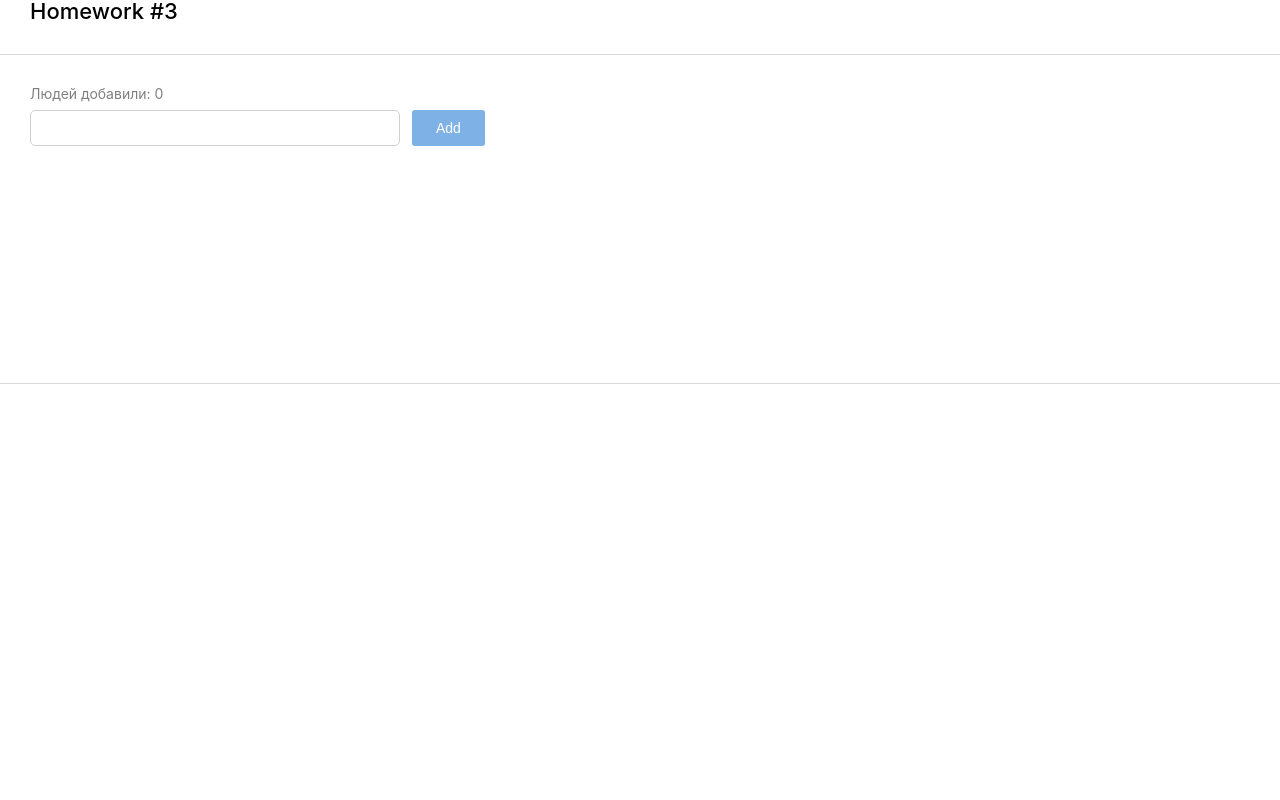
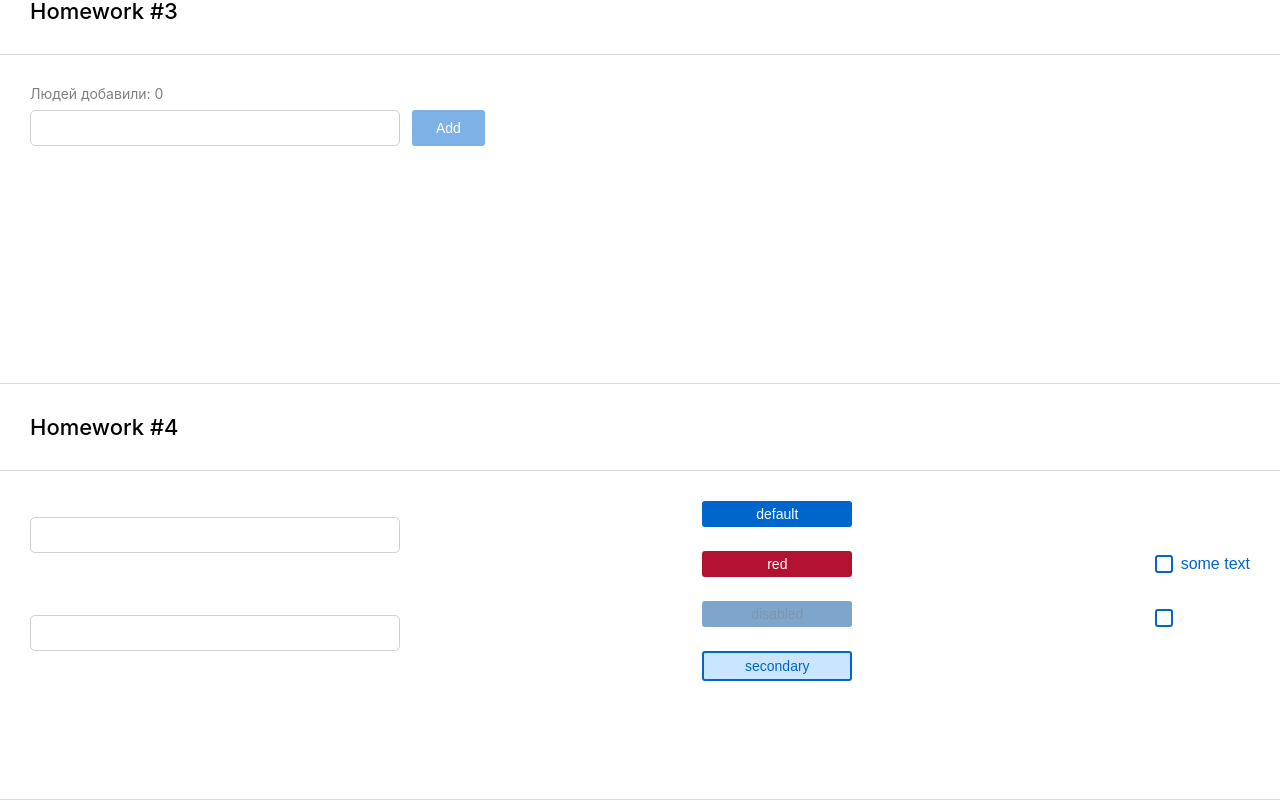
Before and after one commit to LapatinKostya/ignat-homeworks, a React (Create React App) app: page / in a window 1280 px wide. Shown: the part 864-1664 px from the top of the page. Before the commit the page ends 1248 px from the top, so only its background shows below. Built offline with nearby package versions, Linux system fonts and the light colour scheme.

Commit message:
HW-4 (universal components)

```diff
--- a/src/s1-main/App.tsx
+++ b/src/s1-main/App.tsx
@@ -3,6 +3,7 @@ import s from './App.module.css'
 import HW1 from '../s2-homeworks/hw01/HW1'
 import HW2 from "../s2-homeworks/hw02/HW2";
 import HW3 from "../s2-homeworks/hw03/HW3";
+import HW4 from "../s2-homeworks/hw04/HW4";
 
 function App() {
     return (
@@ -11,7 +12,7 @@ function App() {
             {/*раскомментировать по ходу выполнения*/}
             <HW2/>
             <HW3/>
-            {/*<HW4/>*/}
+            <HW4/>
 
             {/*при выполнении дз 5 и более - закомментировать здесь дз 1-4, так как они есть внутри дз 5*/}
             {/*<HW5/>*/}
--- a/src/s2-homeworks/hw04/common/c1-SuperInputText/SuperInputText.module.css
+++ b/src/s2-homeworks/hw04/common/c1-SuperInputText/SuperInputText.module.css
@@ -2,19 +2,30 @@
 }
 
 .input {
+    outline: none;
+    border: 1px solid #D1D1D1;
+    border-radius: 5px;
+    font-size: 16px;
+    font-weight: 500;
+    padding: 8px 12px;
+    min-width: 100%;
 }
 
 .inputWrapper {
+    width: 370px;
+    height: 50px;
 }
 
 .superInput {
 }
 
 .errorInput {
+    border: 1px solid #CC1439;
 }
 
 .errorInput:focus {
 }
 
 .error {
+    color: #CC1439;
 }
--- a/src/s2-homeworks/hw04/common/c1-SuperInputText/SuperInputText.tsx
+++ b/src/s2-homeworks/hw04/common/c1-SuperInputText/SuperInputText.tsx
@@ -48,14 +48,14 @@ const SuperInputText: React.FC<SuperInputTextPropsType> = (
         onEnter() // то вызвать его
     }
 
-    const finalSpanClassName = s.error
-        + (spanClassName ? ' ' + spanClassName : '')
-    const finalInputClassName = s.input
-        + (error ? ' ' + s.errorInput : ' ' + s.superInput)
-        + (className ? ' ' + s.className : '') // задача на смешивание классов
+    const finalSpanClassName = `${s.error} ${spanClassName ? spanClassName : ''}`
+    // s.error + (spanClassName ? ' ' + spanClassName : '')
+    const finalInputClassName =
+        s.input + (error ? ' ' + s.errorInput : ' ' + s.superInput) + (className ? ' ' + s.className : '')
 
     return (
         <div className={s.inputWrapper}>
+
             <input
                 id={id}
                 type={'text'}
--- a/src/s2-homeworks/hw04/common/c2-SuperButton/SuperButton.module.css
+++ b/src/s2-homeworks/hw04/common/c2-SuperButton/SuperButton.module.css
@@ -1,16 +1,33 @@
 .button {
+    background-color: #0066CC;
+    color: #FFFFFF;
+    border-radius: 3px;
+    padding: 5px 24px;
+    outline: none;
+    border: none;
+    font-size: 14px;
+    font-weight: 500;
+    min-width: 150px;
 }
 
 .disabled {
+    background-color: #004D99;
+    opacity: 50%;
+    color: #002E5C;
 }
 
 .secondary {
+    box-sizing: border-box;
+    background-color: #C9E5FF;
+    color: #0066CC;
+    border: 2px solid #0066CC;
 }
 
 .default {
 }
 
 .red {
+    background-color: #B21232;
 }
 
 .default:hover {
@@ -20,6 +37,7 @@
 }
 
 .secondary:hover {
+
 }
 
 
--- a/src/s2-homeworks/hw04/common/c2-SuperButton/SuperButton.tsx
+++ b/src/s2-homeworks/hw04/common/c2-SuperButton/SuperButton.tsx
@@ -17,12 +17,10 @@ const SuperButton: React.FC<SuperButtonPropsType> = (
         ...restProps // все остальные пропсы попадут в объект restProps, там же будет children
     }
 ) => {
-    const finalClassName = s.button
-        // + (disabled
-        //         ? ...
-        //         : xType === 'red'
-        //             ? ...
-        + (className ? ' ' + className : '') // задачка на смешивание классов
+
+    const xTypeClassName = `${xType === 'red' ? s.red : ''}${xType === 'secondary' ? s.secondary : ''}`
+    const finalClassName = `${s.button} ${disabled ? s.disabled : xTypeClassName} ${className ? className : ''}`
+
 
     return (
         <button
--- a/src/s2-homeworks/hw04/common/c3-SuperCheckbox/SuperCheckbox.tsx
+++ b/src/s2-homeworks/hw04/common/c3-SuperCheckbox/SuperCheckbox.tsx
@@ -27,6 +27,13 @@ const SuperCheckbox: React.FC<SuperCheckboxPropsType> = (
     }
 ) => {
     const onChangeCallback = (e: ChangeEvent<HTMLInputElement>) => {
+        if(onChange){
+            onChange(e)
+        }
+        if(onChangeChecked) {
+            onChangeChecked(e.currentTarget.checked)
+        }
+
         // задачка на написание онченджа
 
     }
```
